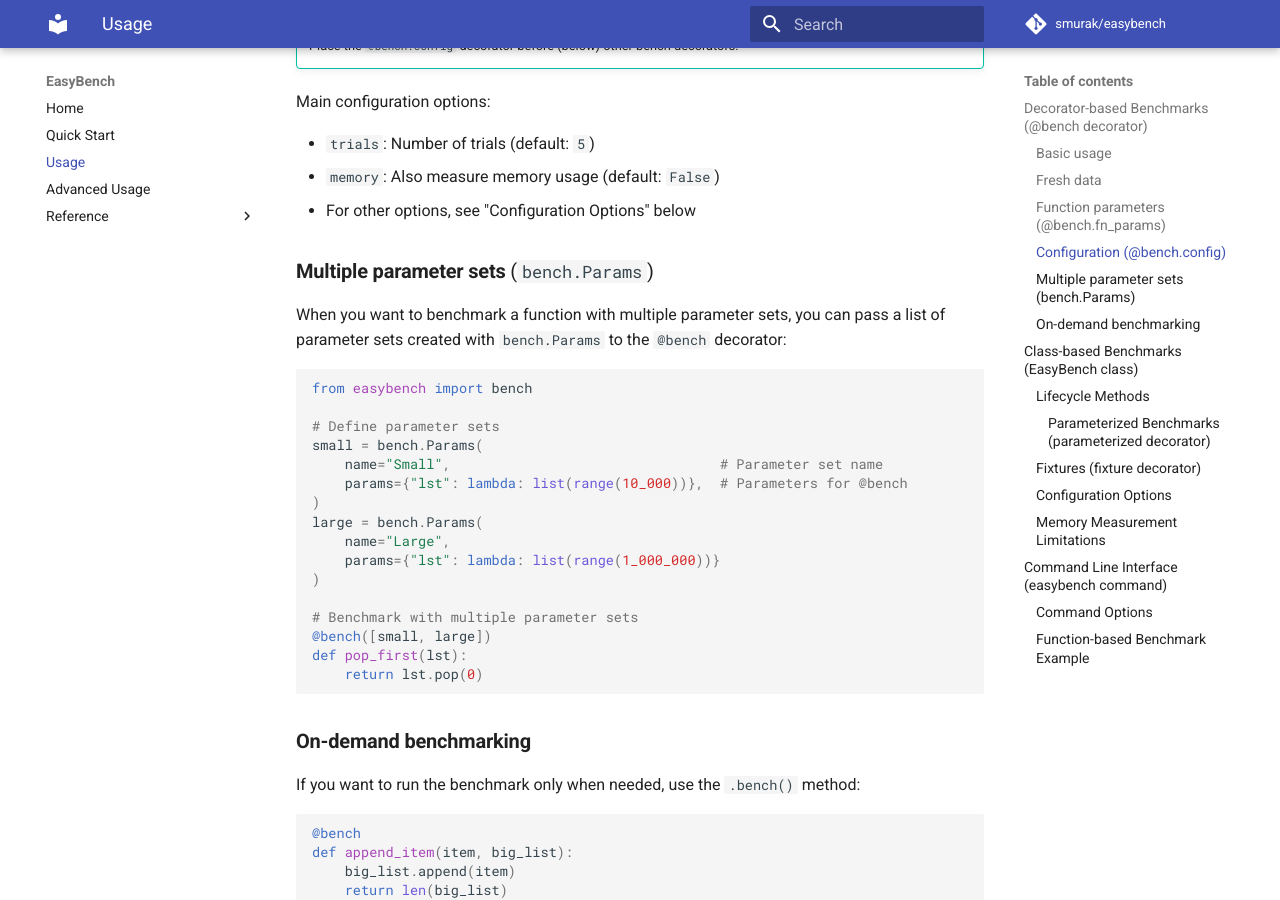
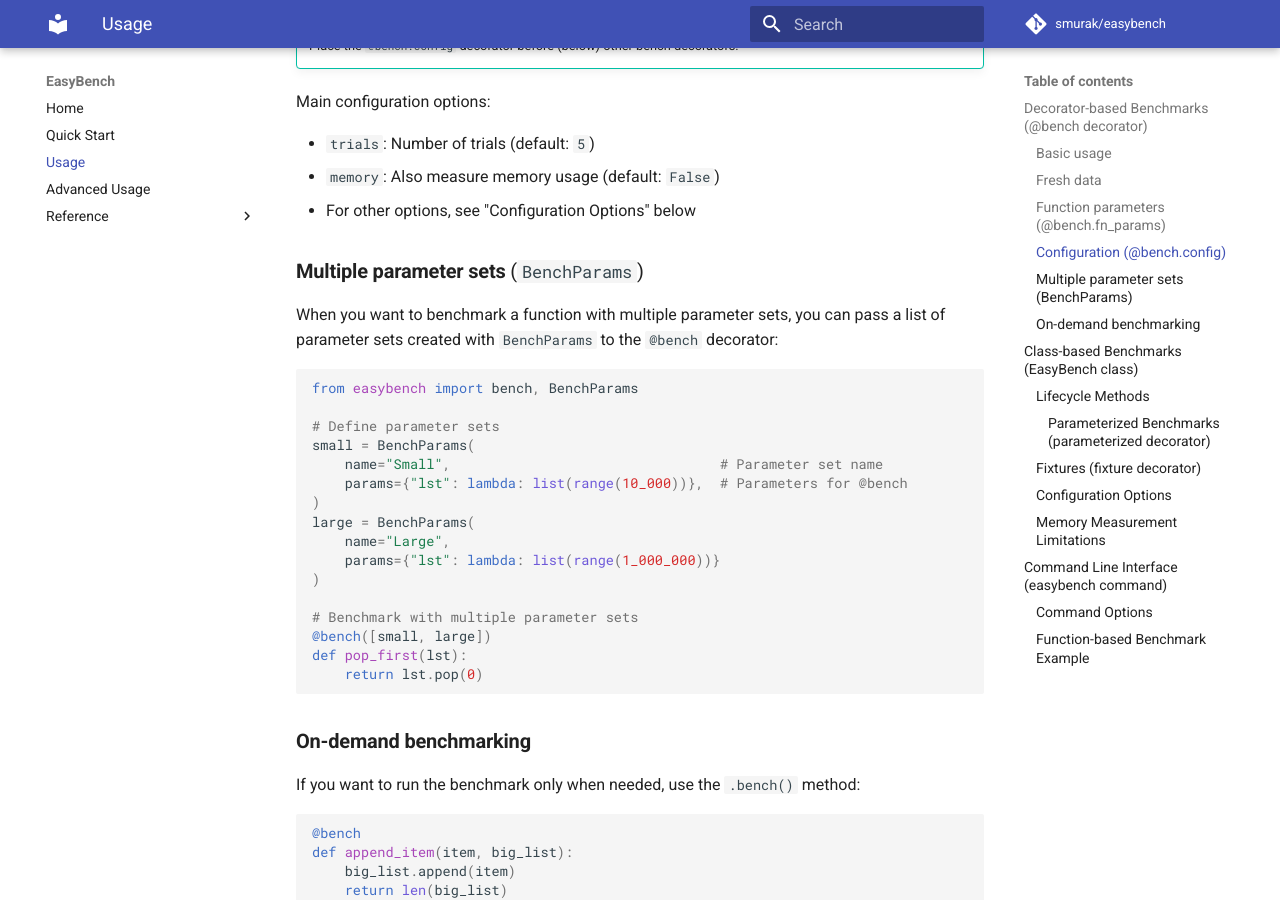
Before and after one commit to smurak/easybench, an MkDocs documentation site: the page built from docs/usage.md, in a window 1280 px wide and 900 px high, scrolled down 1329 px. Built offline with MkDocs 1.6.1 and Material for MkDocs 9.7.7, drawn with Linux system fonts in a browser that asks for light colours; comment, search, counter and statistics services are not loaded.

Commit message:
docs: update documentation to replace `bench.Params` with `BenchParams`

````diff
--- a/docs/usage.md
+++ b/docs/usage.md
@@ -66,20 +66,20 @@
 * `memory`: Also measure memory usage (default: `False`)
 * For other options, see "Configuration Options" below
 
-### **Multiple parameter sets** (`bench.Params`)
+### **Multiple parameter sets** (`BenchParams`)
 
 When you want to benchmark a function with multiple parameter sets,
-you can pass a list of parameter sets created with `bench.Params` to the `@bench` decorator:
+you can pass a list of parameter sets created with `BenchParams` to the `@bench` decorator:
 
 ```python
-from easybench import bench
+from easybench import bench, BenchParams
 
 # Define parameter sets
-small = bench.Params(
+small = BenchParams(
     name="Small",                                 # Parameter set name
     params={"lst": lambda: list(range(10_000))},  # Parameters for @bench
 )
-large = bench.Params(
+large = BenchParams(
     name="Large",
     params={"lst": lambda: list(range(1_000_000))}
 )
````
Also changed, not shown: README-pypi.md (+5 -5 lines), README.md (+5 -5 lines), README_ja.md (+5 -5 lines), 2 other files.
